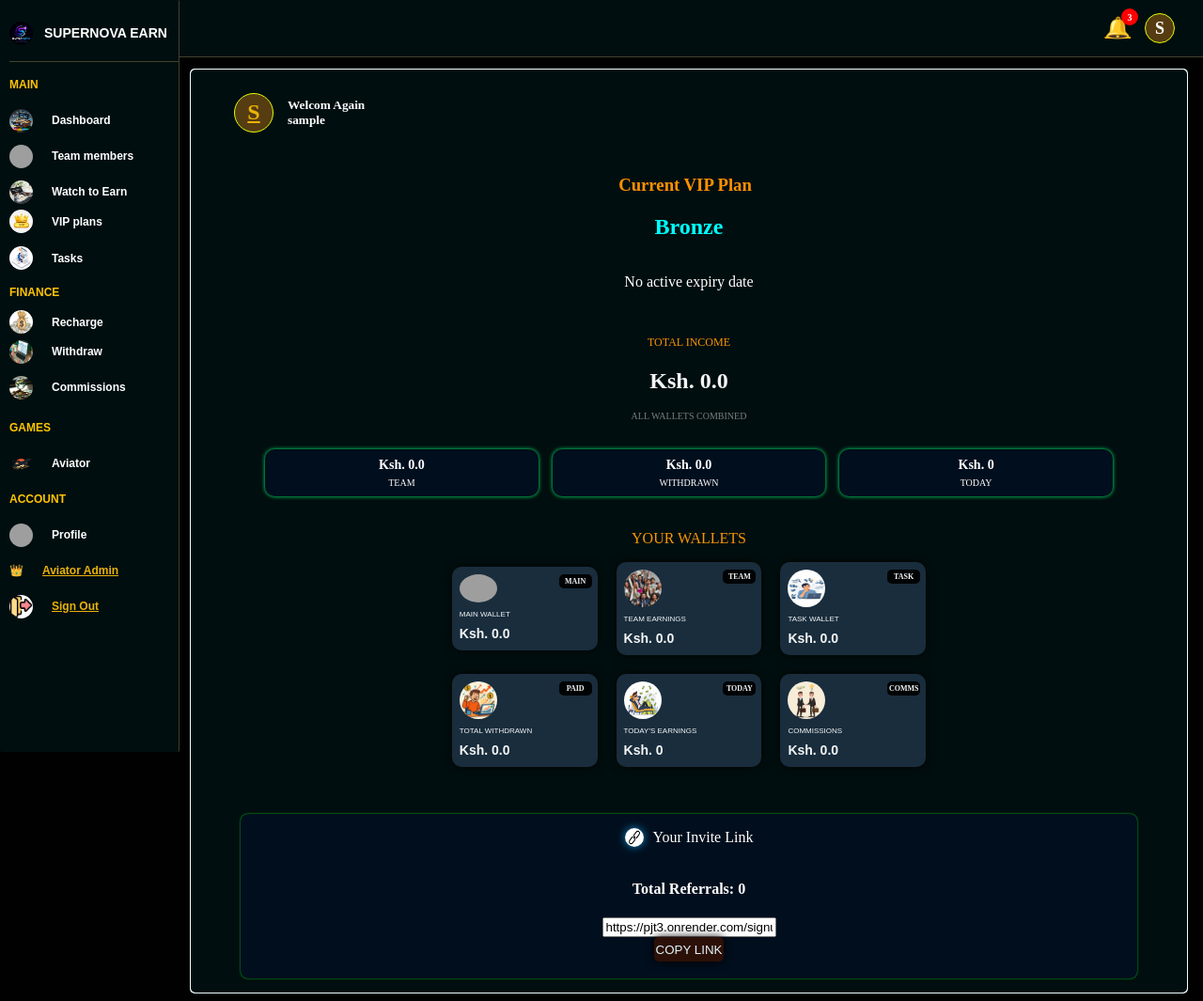
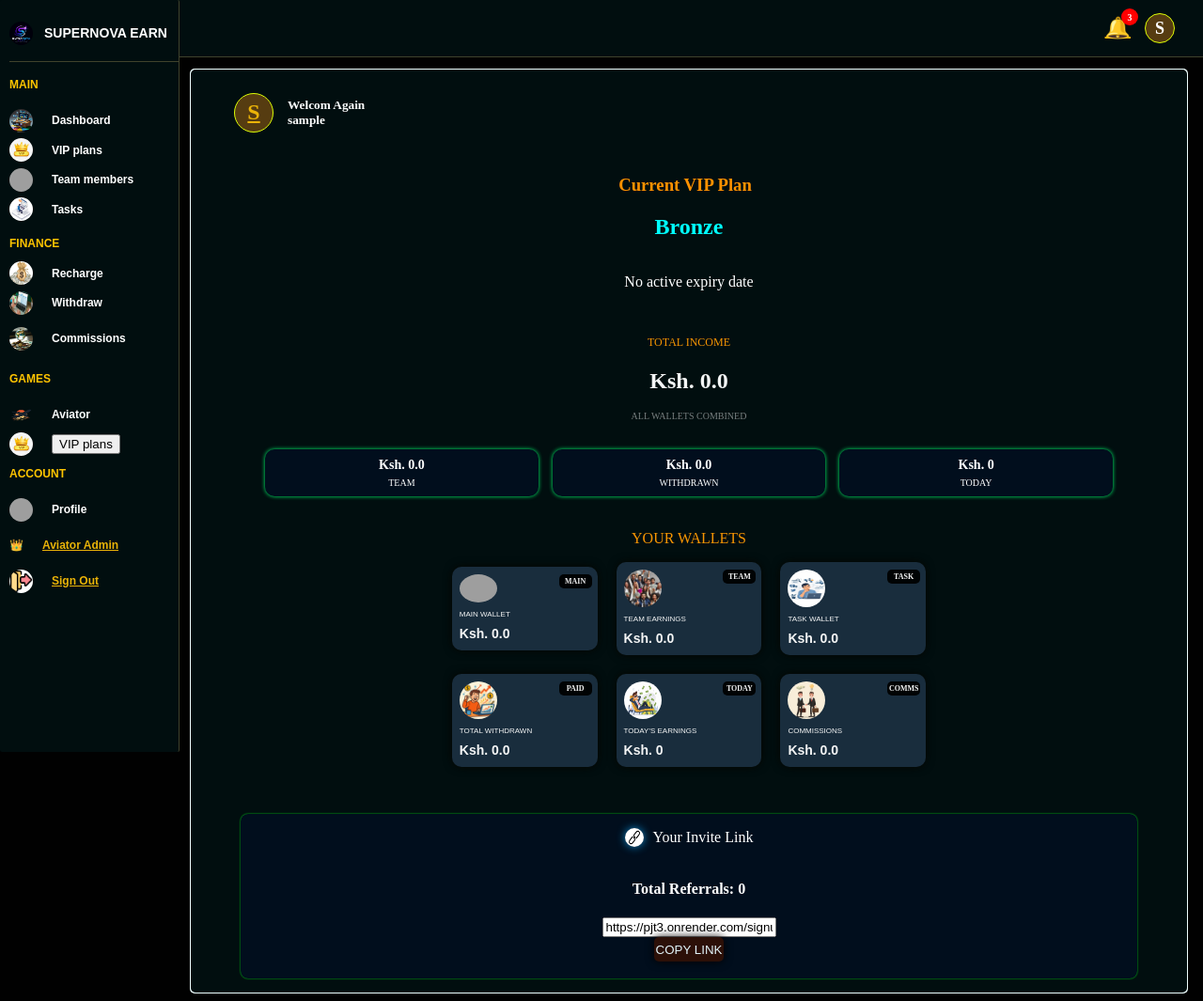
Before and after one commit to Pedrollaverrissie/Pjt3, a Flask app: page /dashboard in a window 1280 px wide. Shown: the whole page at 94% size. Run offline with Flask 3, Linux system fonts and the light colour scheme; the visitor is signed in with stand-in values (Sample User, id 1); data comes from the database, SQL or seed files in the repository; data that the repository does not hold is empty; grey boxes are pictures that could not be loaded.

Commit message:
Update project with latest UI improvements

```diff
--- a/templates/dashboard.html
+++ b/templates/dashboard.html
@@ -62,21 +62,17 @@
                         <img src="static\images\dashboard.jfif" alt="">
                         <p>Dashboard</p>
                     </div>
-                    <div>
-                         <img src="static/images/members" alt="">
-                        <p>Team members</p>
-                    </div>
-                    <div>
-                         <img src="static/images/earn.jfif" alt="">
-                        <p>Watch to Earn</p>
-                    </div>
-                    <div>
+                     <div>
                         <img src="static/images/vip.jfif" alt="">
 
                         <a class="rtchge" href="/vip">
                             <button>VIP plans</button>
                         </a>
-                    </div> <br>
+                    </div>
+                    <div>
+                         <img src="static/images/members" alt="">
+                        <p>Team members</p>
+                    </div>
 
                     <div>
                         <img src="static/images/task-icon.jfif" alt="">
@@ -117,6 +113,14 @@
                         <p>Aviator</p>
                     </div>
 
+                    <div>
+                        <img src="static/images/vip.jfif" alt="">
+
+                        <a class="rtchge" href="/vip">
+                            <button>VIP plans</button>
+                        </a>
+                    </div>
+
                 </div>
 
                 <div class="account">
@@ -131,6 +135,7 @@
                         <span>👑</span>
                         <p><a href="/admin/aviator">Aviator Admin</a></p>
                     </div>
+
                     <div>
                          <img src="static/images/logout.jfif" alt="">
                         <p> <a href="/logout">Sign Out</a></p>
```
